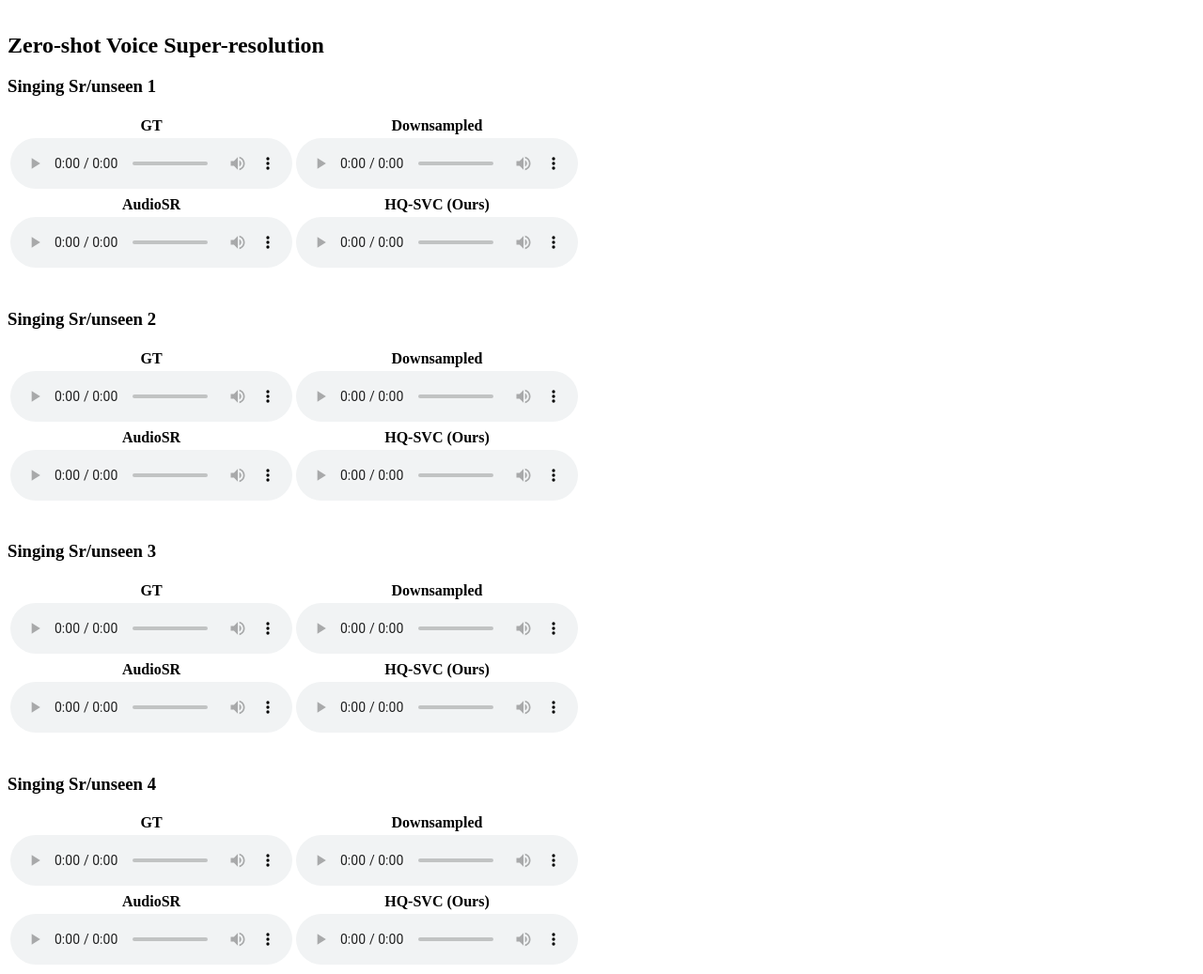
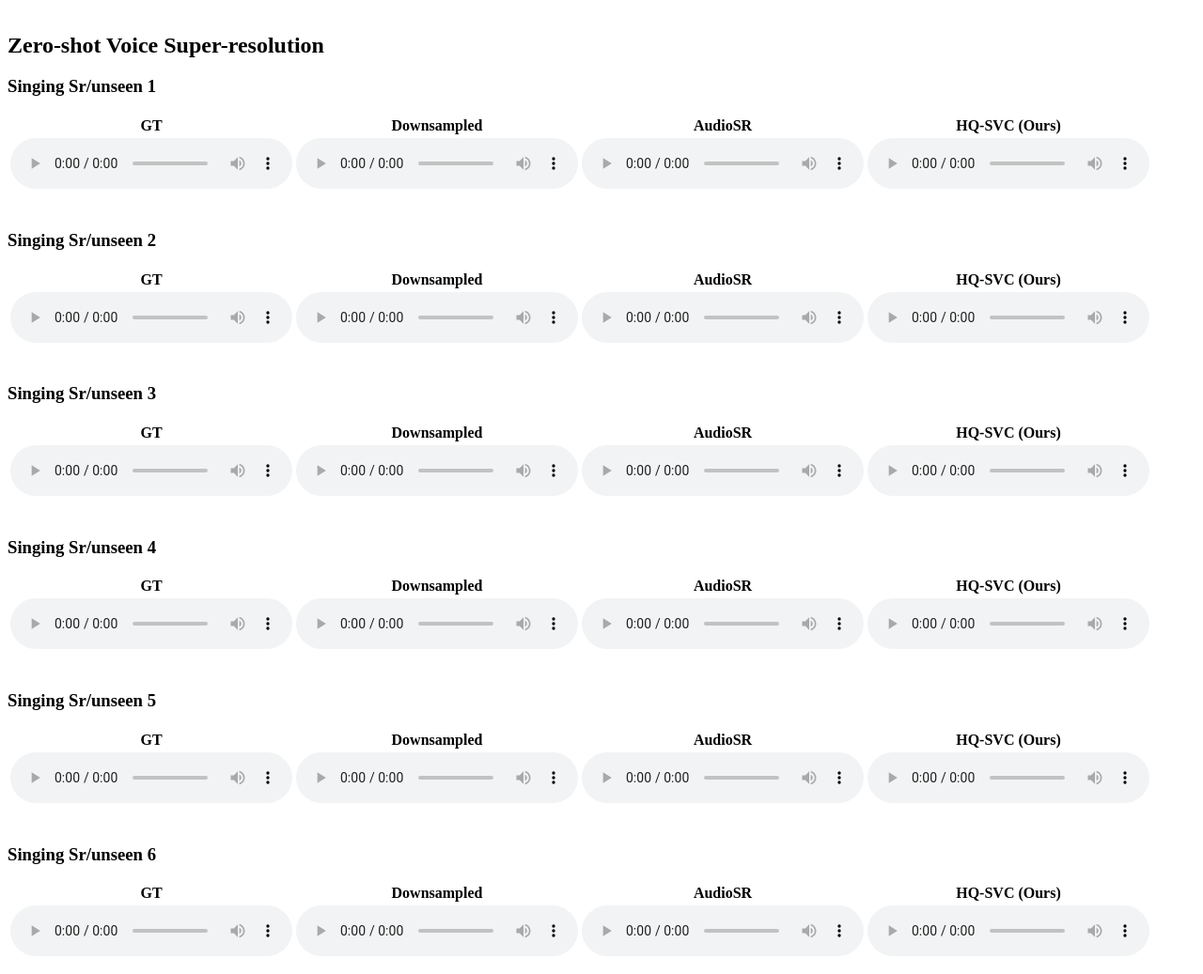
Before and after one commit to ShawnPi233/HQ-SVC-demo, a plain HTML site: page demo.html in a window 1280 px wide. Shown: the part 2013-3050 px from the top of the page at 94% size. Drawn offline with Linux system fonts and the light colour scheme.

Commit message:
Update demo.html

```diff
--- a/demo.html
+++ b/demo.html
@@ -82,6 +82,8 @@
                     <tr>
                         <th style="text-align: center"><strong>GT</strong></th>
                         <th style="text-align: center"><strong>Downsampled</strong></th>
+                        <th style="text-align: center"><strong>AudioSR</strong></th>
+                        <th style="text-align: center"><strong>HQ-SVC (Ours)</strong></th>
                     </tr>
                 </thead>
                 <tbody>
@@ -90,16 +92,6 @@
                                 controls="" preload=""></audio></td>
                         <td style="text-align: left"><audio src="audios/${mode}/input/ds/${clip}.wav"
                                 controls="" preload=""></audio></td>
-                    </tr>
-                </tbody>
-                <thead
-                    <tr>
-                        <th style="text-align: center"><strong>AudioSR</strong></th>
-                        <th style="text-align: center"><strong>HQ-SVC (Ours)</strong></th>
-                    </tr>
-                </thead>
-                <tbody>
-                    <tr>
                         <td style="text-align: left"><audio src="audios/${mode}/output/m0/${clip}.wav"
                                 controls="" preload=""></audio></td>
                         <td style="text-align: left"><audio src="audios/${mode}/output/m1/${clip}.wav"
@@ -121,6 +113,8 @@
                 <tr>
                     <th style="text-align: center"><strong>GT</strong></th>
                     <th style="text-align: center"><strong>Downsampled</strong></th>
+                    <th style="text-align: center"><strong>AudioSR</strong></th>
+                    <th style="text-align: center"><strong>HQ-SVC (Ours)</strong></th>
                 </tr>
             </thead>
             <tbody>
@@ -129,16 +123,6 @@
                             controls="" preload=""></audio></td>
                     <td style="text-align: left"><audio src="audios/${mode}/input/ds/${clip}.wav"
                             controls="" preload=""></audio></td>
-                </tr>
-            </tbody>
-            <thead
-                <tr>
-                    <th style="text-align: center"><strong>AudioSR</strong></th>
-                    <th style="text-align: center"><strong>HQ-SVC (Ours)</strong></th>
-                </tr>
-            </thead>
-            <tbody>
-                <tr>
                     <td style="text-align: left"><audio src="audios/${mode}/output/m0/${clip}.wav"
                             controls="" preload=""></audio></td>
                     <td style="text-align: left"><audio src="audios/${mode}/output/m1/${clip}.wav"
```
